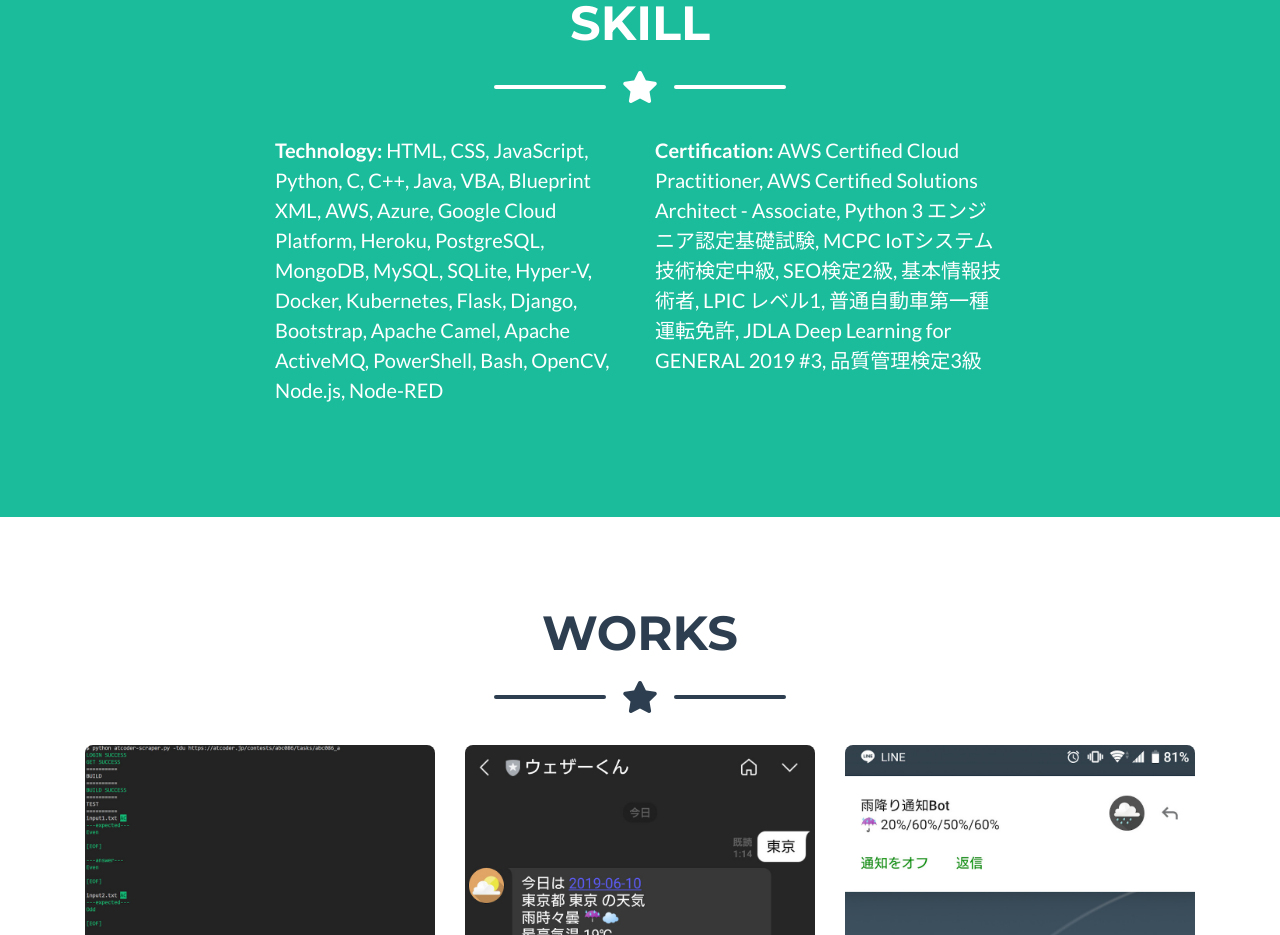
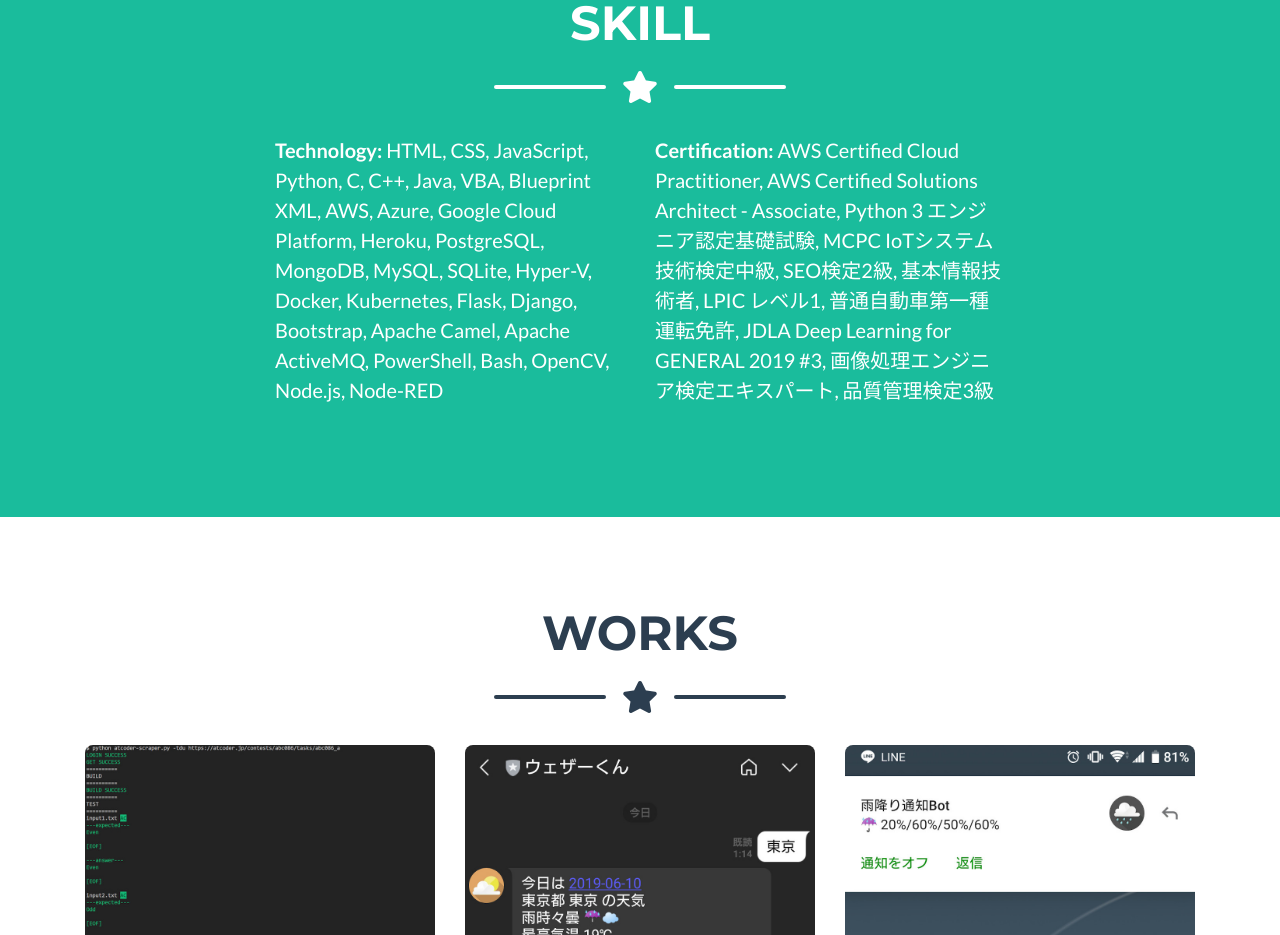
Before and after one commit to ogyogy/portfolio, a website with bundled scripts: page docs/index.html in a window 1280 px wide. Shown: the part 1411-2346 px from the top of the page. Built offline with nearby package versions, Linux system fonts and the light colour scheme.

Commit message:
fix: 資格に画像処理エンジニア検定エキスパートを追加

```diff
--- a/docs/index.html
+++ b/docs/index.html
@@ -155,7 +155,7 @@
           <p class="lead"><span class="font-weight-bold">Certification: </span>AWS Certified Cloud Practitioner,
             AWS Certified Solutions Architect - Associate, Python 3
             エンジニア認定基礎試験, MCPC IoTシステム技術検定中級, SEO検定2級, 基本情報技術者, LPIC レベル1, 普通自動車第一種運転免許, JDLA Deep Learning for GENERAL
-            2019 #3, 品質管理検定3級
+            2019 #3, 画像処理エンジニア検定エキスパート, 品質管理検定3級
           </p>
         </div>
       </div>
```
